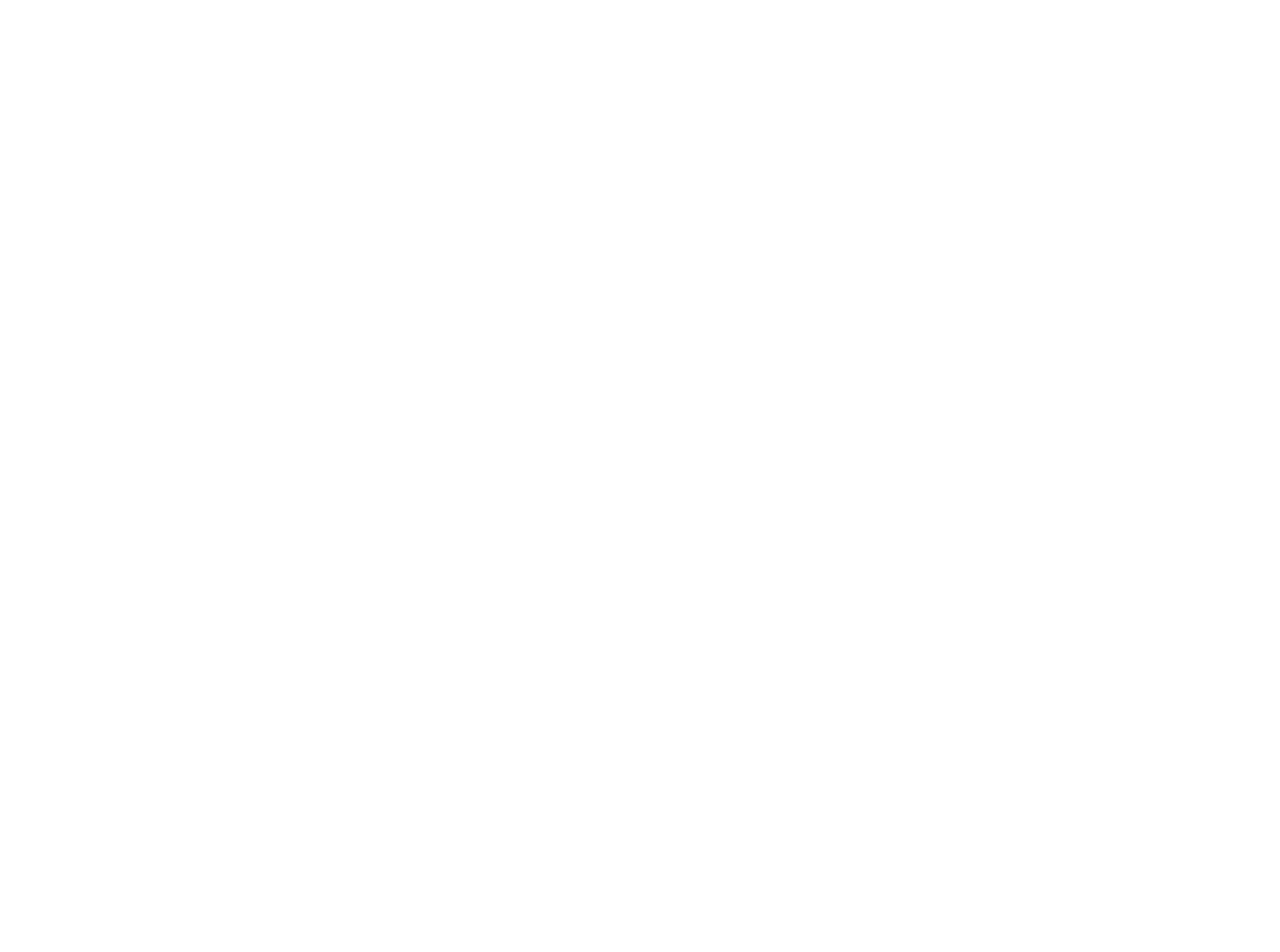
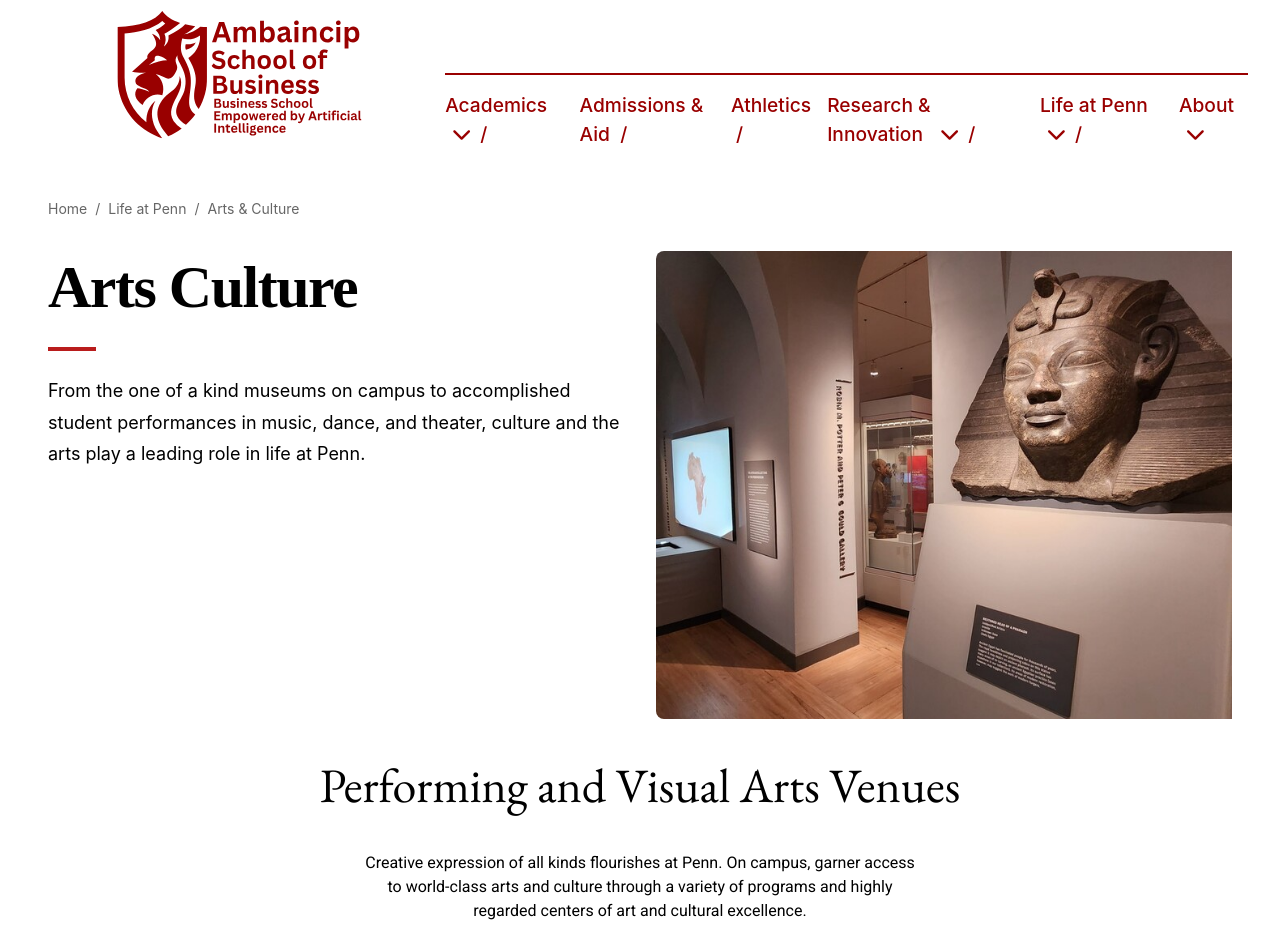
Before and after one commit to Sandytherock/Ambiancip, a React (Vite) app: page /arts in a window 1280 px wide. Before the commit this address had no page. Shown: the top 952 px of the page. Before the commit the page ends 800 px from the top, so only its background shows below. Built offline with nearby package versions, Linux system fonts and the light colour scheme; grey boxes are pictures that could not be loaded.

Commit message:
Third commit

```diff
--- a/src/App.jsx
+++ b/src/App.jsx
@@ -12,6 +12,7 @@
 import Facts from './components/Facts/Facts';
 import Universityvalue from './components/Universityvalue/Universityvalue';
 import Admissions from './components/Admissionsandaid/Admissionsandaid';
+import Arts from './components/Art&Culture/Arts';
 
 function App() {
   return (
@@ -50,6 +51,9 @@
         <Routes>
           <Route path='/admissions' element={<Admissions/>}/>
         </Routes>
+        <Routes>
+          <Route path='/arts' element={<Arts/>}/>
+        </Routes>
 
       </main>
     </Router>
--- a/src/components/Admissionsandaid/Admissionsandaid.jsx
+++ b/src/components/Admissionsandaid/Admissionsandaid.jsx
@@ -18,9 +18,7 @@
                     <div className="about-items-columnh">
                         {/* The three smaller images in a column */}
                         <p>Penn (also known as UPenn) is committed to making its inclusive, innovative, and impactful Ivy League education available to the best and brightest students, regardless of their economic circumstances. A generous financial aid budget and inclusive aid policies make matriculating at Penn an attainable goal for students from the widest possible range of backgrounds. Every day, Penn embodies this truth: Our unique perspectives and backgrounds brought together make us strong, resilient, and singularly prepared to define the future.</p>
-
                     </div>
-
 
                     {/* The large image on the side */}
                     <div className="large-image-itemh">
--- /dev/null
+++ b/src/components/Art&Culture/Arts.css
@@ -0,0 +1,16 @@
+.arts-container{
+    margin-top: 150px;
+}
+.arts-headdisc{
+    color: black;
+    text-align: center;
+    padding: 30px;
+    & h2{
+        font-size: 3rem;
+        font-family: "EB Garamond", serif;
+    }
+    & p{
+        padding-top: 30px;
+        font-family: "Roboto", Helvetica, Arial, sans-serif;
+    }
+}
--- /dev/null
+++ b/src/components/Art&Culture/Arts.jsx
@@ -0,0 +1,53 @@
+import React from 'react'
+import Header from '../Header/Header'
+import Footer from '../Footer/Footer'
+import './Arts.css'
+import Breadcrumb from '../ResearchandInnovation/breadcrum/breadcrum'
+import HeroSection from '../ResearchandInnovation/hero-section/hero-section'
+import ImageSection from '../ResearchandInnovation/image-section/image-section'
+import Artsimg from '../../assets/artsimg.jpeg'
+import styles from '../ResearchandInnovation/ResearchandInnovationMain.module.css'
+
+
+const RESEARCH_DESCRIPTION = `From the one of a kind museums on campus to accomplished student performances in music, dance, and theater, culture and the arts play a leading role in life at Penn.`
+
+function Arts() {
+
+    const breadcrumbItems = [
+        { label: 'Home', href: '/' },
+        { label: 'Life at Penn', href: '/life' },
+        { label: 'Arts & Culture', href: '/arts' }
+    ]
+    return (
+        <>
+            <Header />
+            <div className="arts-container">
+                <Breadcrumb items={breadcrumbItems} />
+
+                <div className={styles.content}>
+                    <div className={styles.textContent}>
+                        <HeroSection
+                            title="Arts  &  Culture"
+                            description={RESEARCH_DESCRIPTION}
+                        />
+                    </div>
+                    <div className={styles.imageContent}>
+                        <ImageSection
+                            src={Artsimg}
+                            alt="Researcher working in a laboratory with purple lighting"
+                        />
+                    </div>
+                </div>
+
+                <div className="arts-headdisc">
+                    <h2>Performing and Visual Arts Venues</h2>
+                    <p>Creative expression of all kinds flourishes at Penn. On campus, garner access <br/> to world-class arts and culture through a variety of programs and highly <br/> regarded centers of art and cultural excellence.</p>
+                </div>
+
+            </div>
+            <Footer />
+        </>
+    )
+}
+
+export default Arts
--- a/src/components/Header/Header.jsx
+++ b/src/components/Header/Header.jsx
@@ -43,7 +43,7 @@
                 Life at Penn &nbsp;<i className="fas fa-chevron-down"></i> &nbsp;/
               </a>
               <div className="dropdown-menu">
-                <a href="#arts-culture">Arts & Culture</a>
+                <a href="/arts">Arts & Culture</a>
                 <a href="#diversity">Diversity</a>
                 <a href="#groups">Groups & Organizations</a>
                 <a href="#housing-dining">Housing & Dining</a>
--- a/src/components/ResearchandInnovation/ResearchandInnovationMain.jsx
+++ b/src/components/ResearchandInnovation/ResearchandInnovationMain.jsx
@@ -11,6 +11,7 @@
 import AnnualHeader from "./AnnualResearch/AnnualHeader";
 import Header from "../Header/Header";
 import Footer from "../Footer/Footer";
+
 
 
 
```
Also changed, not shown: src/assets/artsimg.jpeg (added).
